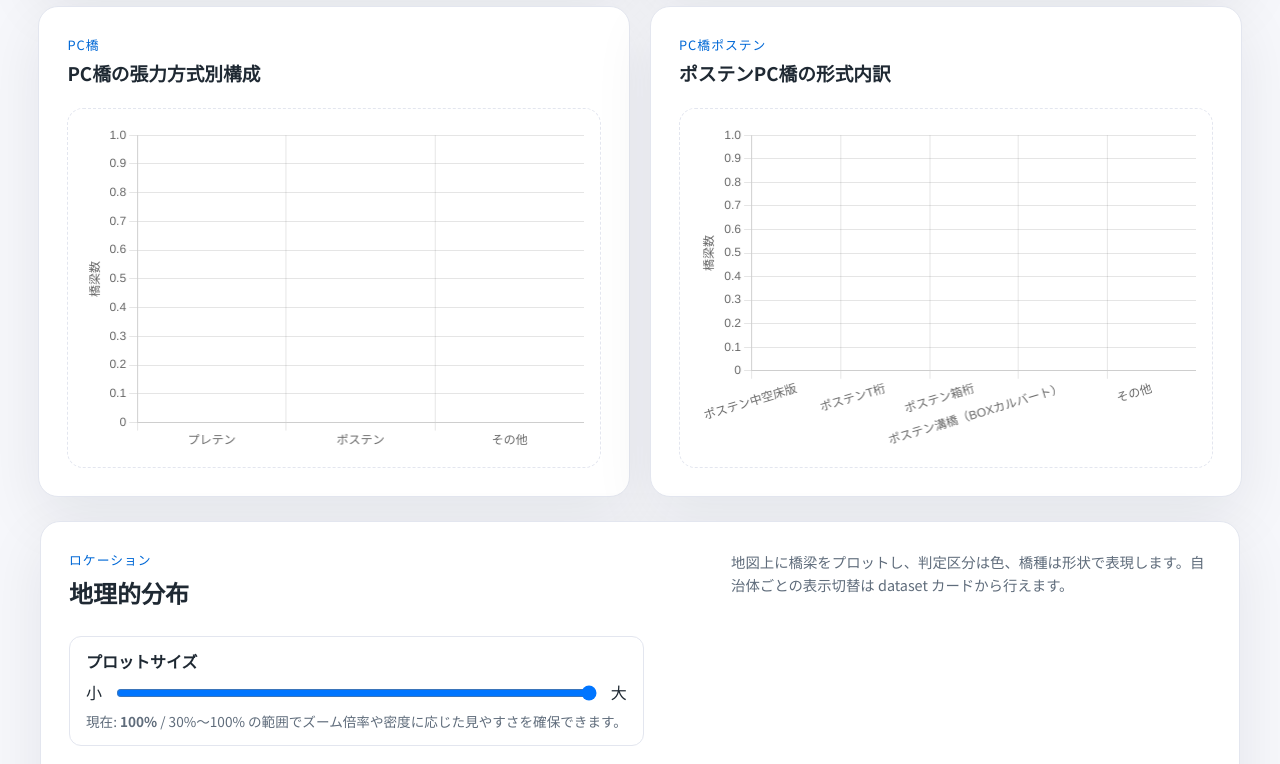
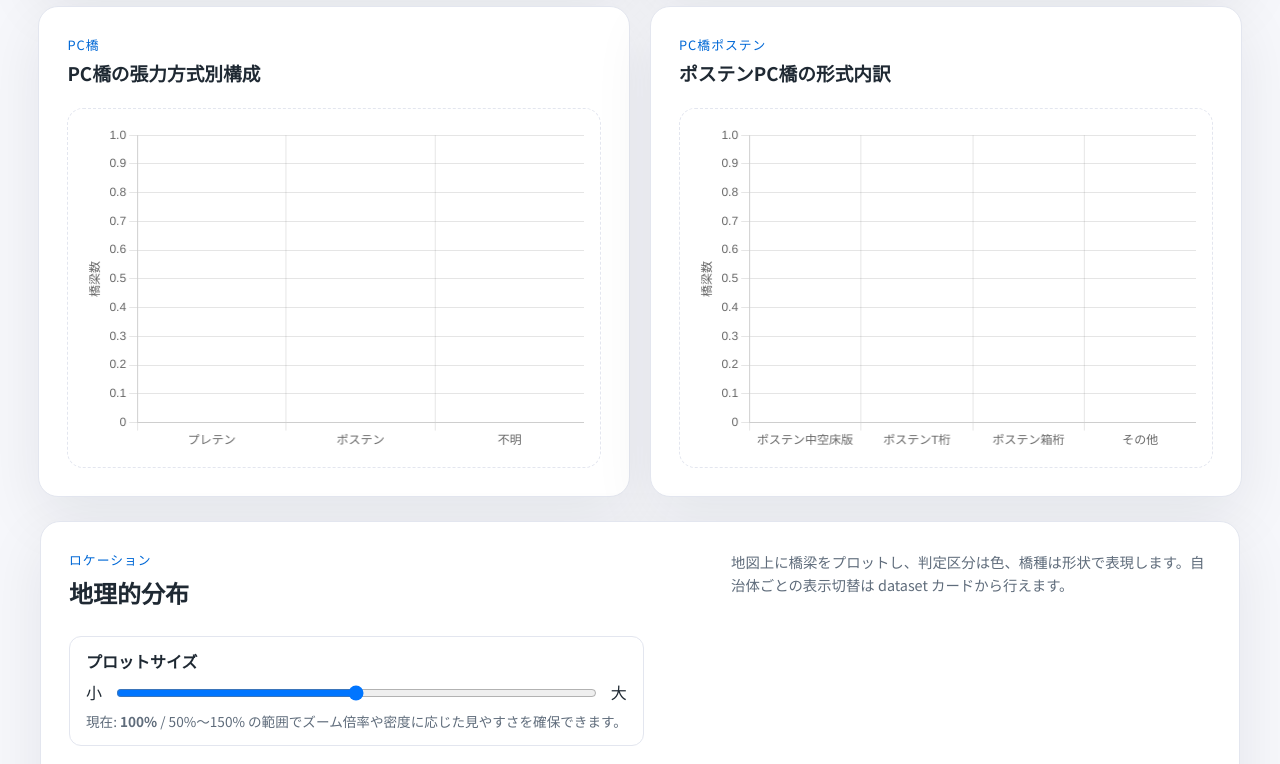
Before and after one commit to tocchibo/xroad-dashboard, a plain HTML site: page index.html in a window 1280 px wide. Shown: the part 2480-3244 px from the top of the page. Drawn offline with nearby package versions, Linux system fonts and the light colour scheme; grey boxes are pictures that could not be loaded.

Commit message:
feat: 地図マーカー倍率の調整

```diff
--- a/index.html
+++ b/index.html
@@ -286,17 +286,17 @@
                 <span>小</span>
                 <input
                   type="range"
-                  min="0.3"
-                  max="1"
-                  step="0.05"
-                  value="1"
+                  min="-50"
+                  max="50"
+                  step="5"
+                  value="0"
                   data-marker-size-range
                   aria-label="地図上のマーカーサイズ"
                 />
                 <span>大</span>
               </div>
               <p class="range-hint">
-                現在: <strong data-marker-size-label>100%</strong> / 30%〜100% の範囲でズーム倍率や密度に応じた見やすさを確保できます。
+                現在: <strong data-marker-size-label>100%</strong> / 50%〜150% の範囲でズーム倍率や密度に応じた見やすさを確保できます。
               </p>
             </div>
           </div>
--- a/js/main.js
+++ b/js/main.js
@@ -55,21 +55,25 @@
   const PC_TENSION_SEGMENTS = [
     { key: "pretension", label: "プレテン", color: "#0ea5e9" },
     { key: "posttension", label: "ポステン", color: "#f97316" },
-    { key: "other", label: "その他", color: "#94a3b8" },
+    { key: "other", label: "不明", color: "#94a3b8" },
   ];
 
   const PC_POST_SEGMENTS = [
     { key: "hollow", label: "ポステン中空床版" },
     { key: "tGirder", label: "ポステンT桁" },
     { key: "box", label: "ポステン箱桁" },
-    { key: "culvert", label: "ポステン溝橋（BOXカルバート）" },
     { key: "other", label: "その他" },
   ];
 
-  const PC_POST_COLORS = ["#0ea5e9", "#f97316", "#10b981", "#facc15", "#94a3b8"];
+  const PC_POST_COLORS = ["#0ea5e9", "#f97316", "#10b981", "#94a3b8"];
 
   const DATASET_COLORS = ["#0ea5e9", "#10b981", "#f97316", "#ec4899", "#6366f1", "#14b8a6"];
   const DEFAULT_MAP_CENTER = [36.2048, 138.2529];
+  const MAP_MARKER_BASE_SCALE = 0.55;
+  const MAP_MARKER_MIN_DELTA = -50;
+  const MAP_MARKER_MAX_DELTA = 50;
+  const MAP_MARKER_BASE_SIZE = 22;
+  const MAP_MARKER_MIN_SIZE = 6;
 
   const state = {
     datasets: [],
@@ -96,7 +100,7 @@
     forceFitMap: false,
     prevMapCount: 0,
     lastUploadSummaries: [],
-    mapMarkerScale: 1,
+    mapMarkerScale: MAP_MARKER_BASE_SCALE,
   };
 
   const elements = {
@@ -205,22 +209,26 @@
   function bindMapControls() {
     const range = elements.mapSizeRange;
     if (!range) return;
-    const clamp = (value) => Math.min(Math.max(value, 0.3), 1);
+    const clampDelta = (value) => Math.min(Math.max(value, MAP_MARKER_MIN_DELTA), MAP_MARKER_MAX_DELTA);
     const updateLabel = () => {
       if (elements.mapSizeLabel) {
-        elements.mapSizeLabel.textContent = `${Math.round(state.mapMarkerScale * 100)}%`;
+        const ratio = state.mapMarkerScale / MAP_MARKER_BASE_SCALE;
+        elements.mapSizeLabel.textContent = `${Math.round(ratio * 100)}%`;
       }
     };
-    const applyValue = (value) => {
-      if (!Number.isFinite(value)) return;
-      state.mapMarkerScale = clamp(value);
+    const applyValue = (deltaPercent) => {
+      if (!Number.isFinite(deltaPercent)) return;
+      const clamped = clampDelta(deltaPercent);
+      state.mapMarkerScale = MAP_MARKER_BASE_SCALE * (1 + clamped / 100);
+      range.value = clamped;
       updateLabel();
       updateMap();
     };
     range.addEventListener("input", (event) => {
       applyValue(Number(event.currentTarget.value));
     });
-    applyValue(Number(range.value) || 1);
+    const initialDelta = Number(range.value);
+    applyValue(Number.isFinite(initialDelta) ? initialDelta : 0);
   }
 
   function bindSelectControls() {
@@ -468,9 +476,7 @@
       if (detailSource.includes("中空床版")) postCategory = "hollow";
       else if (detailSource.includes("T桁")) postCategory = "tGirder";
       else if (detailSource.includes("箱桁")) postCategory = "box";
-      else if (detailSource.includes("溝橋") || detailSource.includes("カルバート") || detailSource.includes("CULVERT")) {
-        postCategory = "culvert";
-      } else if (detailSource) {
+      else if (detailSource) {
         postCategory = "other";
       }
     }
@@ -968,9 +974,9 @@
     const grade = record.inspectionLevel || "UNKNOWN";
     const color = INSPECTION_COLOR_MAP[grade] || INSPECTION_COLOR_MAP.UNKNOWN;
     const shapeClass = `marker-shape-${getBridgeTypeKey(record.bridgeType)}`;
-    const scale = state.mapMarkerScale && Number.isFinite(state.mapMarkerScale) ? state.mapMarkerScale : 1;
-    const baseSize = 22;
-    const size = Math.max(12, Math.round(baseSize * scale));
+    const scale =
+      state.mapMarkerScale && Number.isFinite(state.mapMarkerScale) ? state.mapMarkerScale : MAP_MARKER_BASE_SCALE;
+    const size = Math.max(MAP_MARKER_MIN_SIZE, Math.round(MAP_MARKER_BASE_SIZE * scale));
     const anchor = Math.round(size / 2);
     const style = `background-color:${color};width:${size}px;height:${size}px;`;
     return window.L.divIcon({
```
